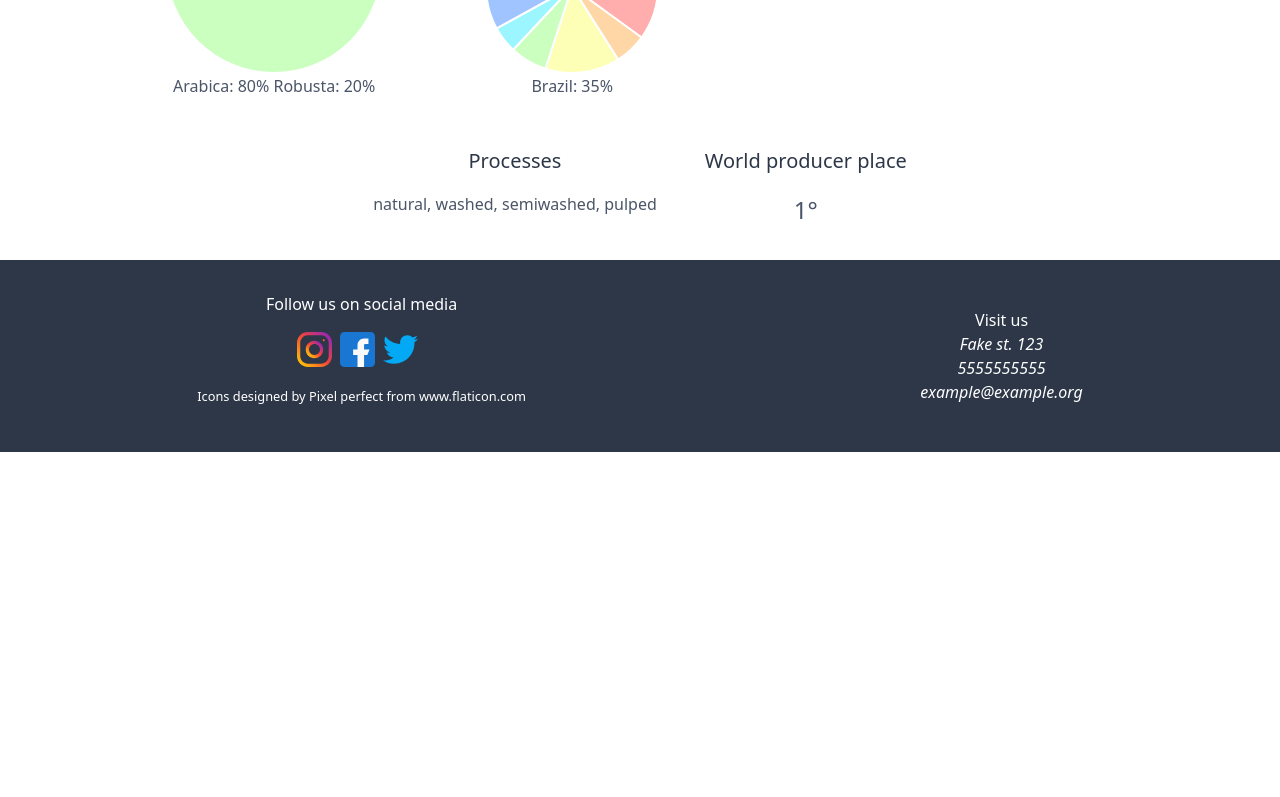
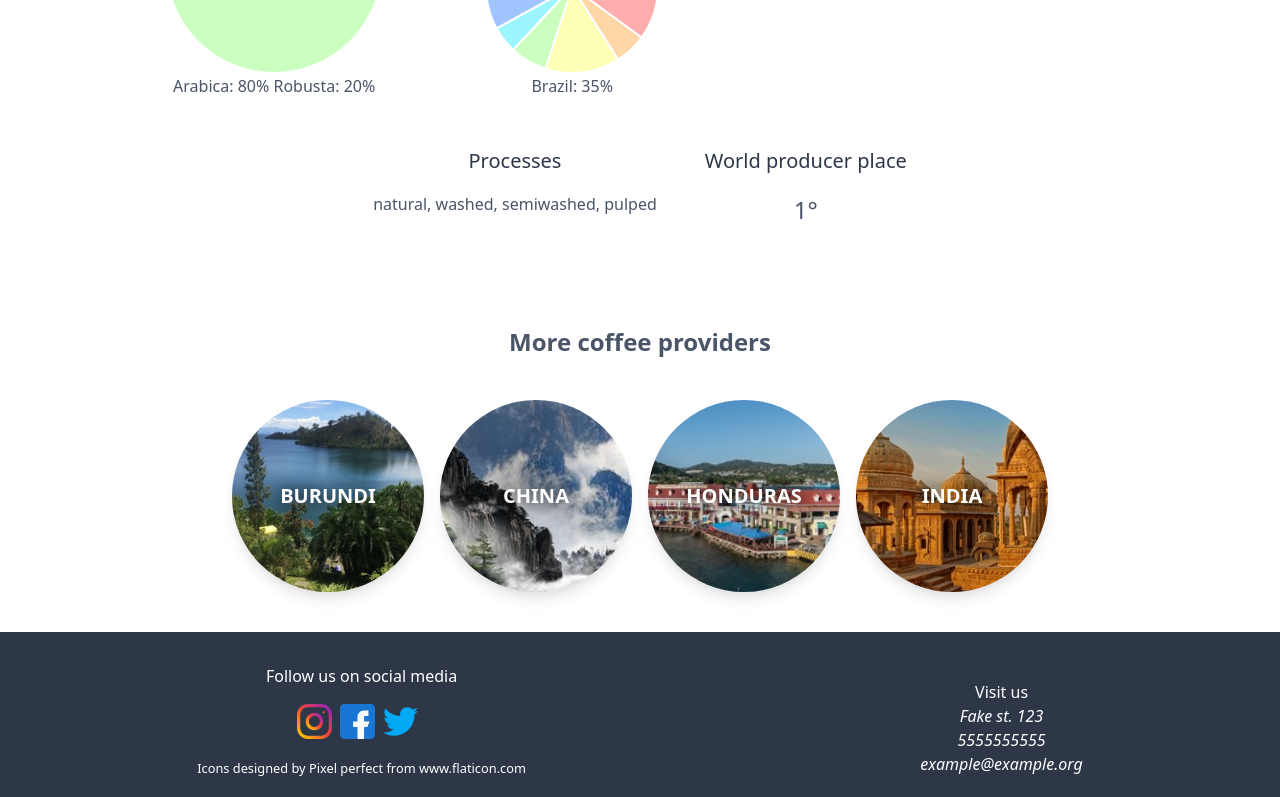
Before and after one commit to EduardoZepeda/nextjsPractica, a Next.js app: page /country/Brazil in a window 1280 px wide. Shown: the part 510-1307 px from the top of the page. Before the commit the page ends 962 px from the top, so only its background shows below. Built offline with nearby package versions, Linux system fonts and the light colour scheme.

Commit message:
Add a horizontal bar with countries in country id page

```diff
--- /dev/null
+++ b/components/CountryHorizontalBar/CountryHorizontalBar.tsx
@@ -0,0 +1,45 @@
+import React, { useState, useEffect } from 'react'
+import CountryCard from '@components/CountryCard/CountryCard'
+import Loading from '@components/Loading/Loading'
+
+type CountryCardProps = {
+  id: string,
+  name: string,
+  image: string
+}
+
+
+const CountryHorizontalBar = () => {
+  const [countryList, setCountryList] = useState<TCountry[]>([])
+  const [loadingCountryBar, setCountryBarLoading] = useState(false)
+  const [countryBarError, setCountryBarError] = useState("")
+
+  useEffect(() => {
+    setCountryBarLoading(true)
+    window.fetch('/api/coffee').then(response => {
+        return response.json()})
+      .then(({ data }: TAPICoffeeResponse) => {
+        setCountryBarLoading(false)
+        setCountryBarError("")
+        const shuffled = data.sort(() => 0.5 - Math.random())
+        let selected = shuffled.slice(0, 4)
+        setCountryList(selected)})
+      .catch(error=>{
+        setCountryBarError(countryBarError);
+        setCountryBarLoading(false)})
+  }, [])
+
+  return (<div className="mt-16 country-horizontal-bar">
+    <div className="text-2xl text-center w-full text-gray-700 py-8 font-bold"><h2>More coffee providers</h2></div>
+    <div className="flex flex-inline flex-wrap justify-center">
+      {loadingCountryBar?<Loading/>:
+        countryList.map(({ id, name, image }: CountryCardProps) => {
+          return <CountryCard key={id} name={name} image={image} />
+        })
+      }
+      {countryBarError?<div className="text-red-400 font-bold">{countryBarError}</div>:null}
+    </div>
+  </div>)
+}
+
+export default CountryHorizontalBar
--- a/pages/country/[id].tsx
+++ b/pages/country/[id].tsx
@@ -4,6 +4,7 @@
 
 import CountryDataCard from '@components/CountryDataCard/CountryDataCard'
 import Loading from '@components/Loading/Loading'
+import CountryHorizontalBar from '@components/CountryHorizontalBar/CountryHorizontalBar'
 
 const Country = () => {
   const { query : { id } } = useRouter()
@@ -39,6 +40,7 @@
       </Head>
       {error?<div className="text-red-400 font-bold">{error}</div>:null}
       {country?<CountryDataCard country={country}/>:null}
+      <CountryHorizontalBar/>
     </div>
   )
 }
```
